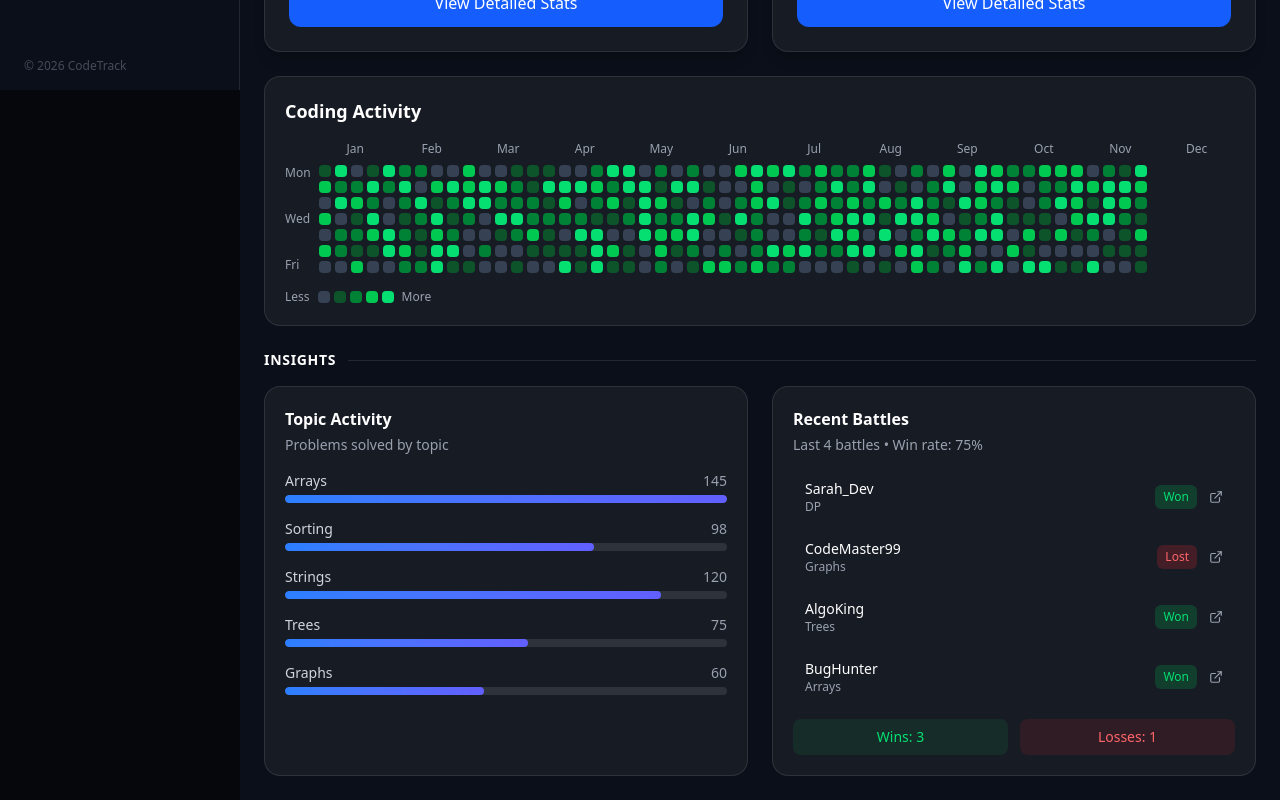
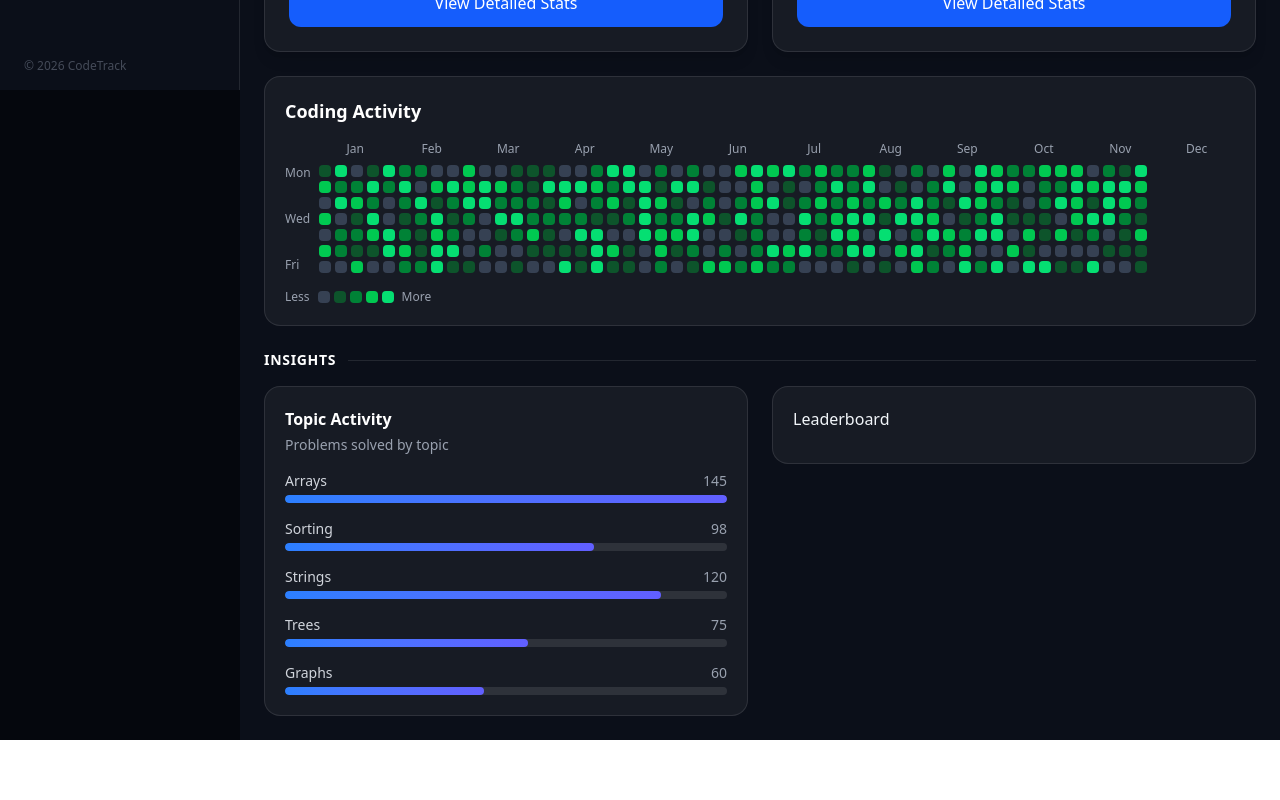
Before and after one commit to CodeTrackMP/CodeTrack, a React (Vite) app in the folder frontend/: page /dashboard in a window 1280 px wide. Shown: the part 710-1510 px from the top of the page. After the commit the page ends 1450 px from the top, so only its background shows below. Built offline with nearby package versions, Linux system fonts and the light colour scheme.

Commit message:
fixed leaderboard

```diff
--- a/frontend/src/App.jsx
+++ b/frontend/src/App.jsx
@@ -20,7 +20,7 @@ export default function App() {
         <Route path="/dashboard" element={<Dashboard />} />
         <Route path="/reminders" element={<Reminders />} />
         <Route path='/profile' element={<ProfilePage />} />
-        <Route path="/challenges" element={<ChallengesPage />} />
+        <Route path="/battle" element={<ChallengesPage />} />
 
 
       </Routes>
--- a/frontend/src/components/layout/TopActivity.jsx
+++ b/frontend/src/components/layout/TopActivity.jsx
@@ -1,5 +1,5 @@
-import React from "react";
-import { ExternalLink } from "lucide-react";
+import React, { useState, useEffect } from "react";
+import Leaderboard from "../Leaderboard";
 
 export default function TopActivity() {
   const topics = [
@@ -10,15 +10,17 @@ export default function TopActivity() {
     { topic: "Graphs", count: 60, percent: 45 }
   ];
 
-  const battles = [
-    { opponent: "Sarah_Dev", topic: "DP", result: "Won" },
-    { opponent: "CodeMaster99", topic: "Graphs", result: "Lost" },
-    { opponent: "AlgoKing", topic: "Trees", result: "Won" },
-    { opponent: "BugHunter", topic: "Arrays", result: "Won" }
-  ];
+  const [leaderboardParticipants, setLeaderboardParticipants] = useState([]);
 
-  const wins = battles.filter(b => b.result === "Won").length;
-  const losses = battles.length - wins;
+  useEffect(() => {
+    const saved = localStorage.getItem("challenges");
+    if (saved) {
+      const challenges = JSON.parse(saved);
+      if (challenges.length > 0 && challenges[0].participants) {
+        setLeaderboardParticipants(challenges[0].participants);
+      }
+    }
+  }, []);
 
   return (
     <div className="mt-6">
@@ -64,57 +66,9 @@ export default function TopActivity() {
           </div>
         </div>
 
-        {/* RIGHT CARD - Recent Battles */}
-        <div className="bg-white dark:bg-white/5 border border-slate-200 dark:border-white/10 rounded-2xl p-5 transition-colors duration-300">
-          <h3 className="text-slate-900 dark:text-white font-semibold mb-1">
-            Recent Battles
-          </h3>
-          <p className="text-sm text-slate-500 dark:text-gray-400 mb-4">
-            Last 4 battles • Win rate: {Math.round((wins / battles.length) * 100)}%
-          </p>
-
-          <div className="space-y-2">
-            {battles.map((battle, index) => (
-              <div
-                key={index}
-                className="flex items-center justify-between px-3 py-2 rounded-lg hover:bg-slate-100 dark:hover:bg-white/5 transition-all duration-200"
-              >
-                <div className="flex flex-col">
-                  <span className="text-sm text-slate-900 dark:text-white">
-                    {battle.opponent}
-                  </span>
-                  <span className="text-xs text-slate-500 dark:text-gray-400">
-                    {battle.topic}
-                  </span>
-                </div>
-
-                <div className="flex items-center gap-3">
-                  <span
-                    className={`text-xs px-2 py-1 rounded-md ${
-                      battle.result === "Won"
-                        ? "bg-green-500/20 text-green-400"
-                        : "bg-red-500/20 text-red-400"
-                    }`}
-                  >
-                    {battle.result}
-                  </span>
-
-                  <ExternalLink size={14} className="text-slate-500 dark:text-gray-400" />
-                </div>
-              </div>
-            ))}
-          </div>
-
-          {/* Summary */}
-          <div className="flex gap-3 mt-4">
-            <div className="flex-1 bg-green-500/10 text-green-400 text-sm text-center py-2 rounded-lg">
-              Wins: {wins}
-            </div>
-            <div className="flex-1 bg-red-500/10 text-red-400 text-sm text-center py-2 rounded-lg">
-              Losses: {losses}
-            </div>
-          </div>
-
+        {/* RIGHT CARD - Leaderboard */}
+        <div className="transition-colors duration-300">
+          <Leaderboard participants={leaderboardParticipants} />
         </div>
 
       </div>
--- a/frontend/src/pages/ChallengesPage.jsx
+++ b/frontend/src/pages/ChallengesPage.jsx
@@ -1,4 +1,4 @@
-import React, { useState } from "react";
+import React, { useState, useEffect } from "react";
 import ChallengeList from "../components/ChallengeList";
 import ChallengeDetails from "../components/ChallengeDetails";
 import CreateChallengeModal from "../components/CreateChallengeModal";
@@ -9,7 +9,10 @@ export default function ChallengesPage() {
   const [selectedChallenge, setSelectedChallenge] = useState(null);
   const [isModalOpen, setIsModalOpen] = useState(false);
 
-  const [challenges, setChallenges] = useState([
+  const [challenges, setChallenges] = useState(()=> {
+    const saved = localStorage.getItem("challenges");
+    if (saved) return JSON.parse(saved);
+    return [
     {
       id: 1,
       title: "Weekly Battle",
@@ -23,7 +26,12 @@ export default function ChallengesPage() {
         { username: "alex", status: "INVITED", problems_solved: 0, score: 0 }
       ]
     }
-  ]);
+  ];
+  });
+
+  useEffect(() => {
+    localStorage.setItem("challenges", JSON.stringify(challenges));
+  }, [challenges]);
 
   return (
     <div className="flex min-h-screen bg-slate-100 text-slate-900 dark:bg-[#05070d] dark:text-slate-100 transition-colors duration-300">
```
